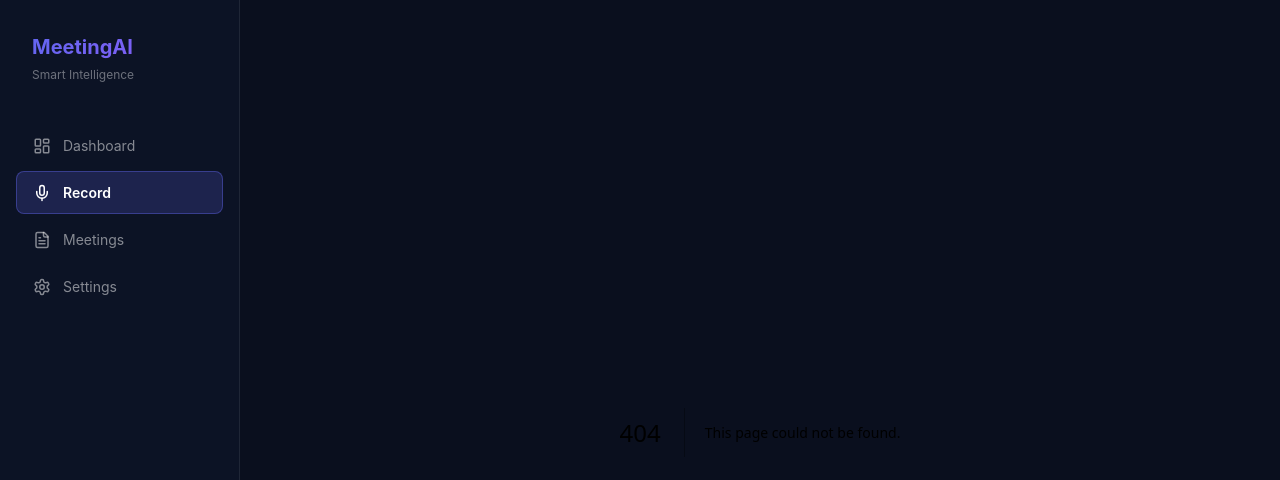
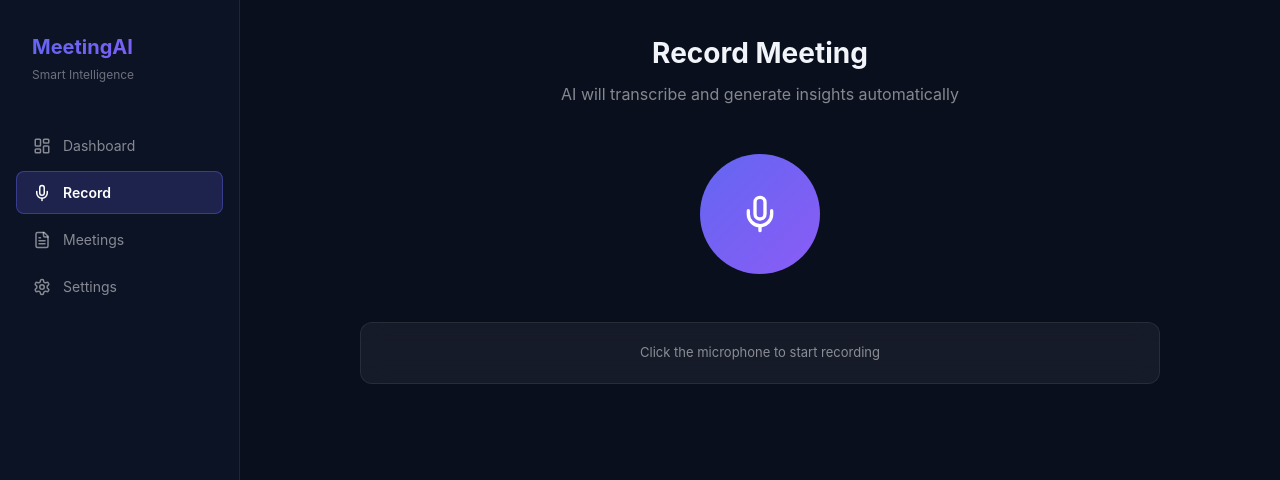
Before and after one commit to Ahmadkhabir/meeting-ai, a Next.js app: page /recording in a window 1280 px wide. Before the commit this address had no page. Shown: the top 480 px of the page. Built offline with nearby package versions, Linux system fonts and the light colour scheme.

Commit message:
Create page.tsx

```diff
--- /dev/null
+++ b/app/recording/page.tsx
@@ -0,0 +1,92 @@
+'use client'
+import { useState, useRef, useEffect } from 'react'
+import { Mic, MicOff, Square, Pause, Play } from 'lucide-react'
+
+export default function Recording() {
+  const [status, setStatus] = useState<'idle'|'recording'|'paused'|'processing'>('idle')
+  const [time, setTime] = useState(0)
+  const intervalRef = useRef<ReturnType<typeof setInterval>|null>(null)
+  const mediaRef = useRef<MediaRecorder|null>(null)
+  const chunksRef = useRef<Blob[]>([])
+
+  useEffect(() => {
+    if (status === 'recording') {
+      intervalRef.current = setInterval(() => setTime(t => t+1), 1000)
+    } else {
+      if (intervalRef.current) clearInterval(intervalRef.current)
+    }
+    return () => { if (intervalRef.current) clearInterval(intervalRef.current) }
+  }, [status])
+
+  const fmt = (s:number) => `${String(Math.floor(s/60)).padStart(2,'0')}:${String(s%60).padStart(2,'0')}`
+
+  async function start() {
+    try {
+      const stream = await navigator.mediaDevices.getUserMedia({audio:true})
+      const mr = new MediaRecorder(stream)
+      mediaRef.current = mr
+      chunksRef.current = []
+      mr.ondataavailable = e => chunksRef.current.push(e.data)
+      mr.start(1000)
+      setStatus('recording')
+      setTime(0)
+    } catch { alert('Microphone access denied') }
+  }
+
+  function pause() {
+    if (mediaRef.current?.state === 'recording') { mediaRef.current.pause(); setStatus('paused') }
+    else if (mediaRef.current?.state === 'paused') { mediaRef.current.resume(); setStatus('recording') }
+  }
+
+  async function stop() {
+    if (!mediaRef.current) return
+    setStatus('processing')
+    mediaRef.current.stop()
+    mediaRef.current.stream.getTracks().forEach(t=>t.stop())
+    setTimeout(() => {
+      alert('Recording saved! In production this would transcribe and generate AI summary.')
+      setStatus('idle')
+      setTime(0)
+    }, 2000)
+  }
+
+  const bars = Array.from({length:20},(_,i)=>i)
+
+  return (
+    <div style={{maxWidth:'800px',margin:'0 auto',textAlign:'center'}}>
+      <h1 style={{fontSize:'28px',fontWeight:'700',color:'#F1F5F9',marginBottom:'8px'}}>Record Meeting</h1>
+      <p style={{color:'rgba(255,255,255,0.5)',marginBottom:'48px'}}>AI will transcribe and generate insights automatically</p>
+
+      <div style={{position:'relative',display:'inline-flex',alignItems:'center',justifyContent:'center',marginBottom:'48px'}}>
+        {status==='recording' && (
+          <>
+            {[1,2,3].map(i=>(
+              <div key={i} style={{position:'absolute',width:`${120+i*60}px`,height:`${120+i*60}px`,borderRadius:'50%',border:'1px solid rgba(99,102,241,0.3)',animation:`ping ${1+i*0.5}s ease-out infinite`,opacity:0.4}} />
+            ))}
+          </>
+        )}
+        <button onClick={status==='idle'?start:stop} style={{width:'120px',height:'120px',borderRadius:'50%',border:'none',cursor:'pointer',display:'flex',alignItems:'center',justifyContent:'center',background:status==='idle'?'linear-gradient(135deg,#6366F1,#8B5CF6)':status==='processing'?'rgba(99,102,241,0.5)':'linear-gradient(135deg,#EF4444,#DC2626)',boxShadow:status==='recording'?'0 0 40px rgba(99,102,241,0.6)':'none',transition:'all 0.3s',fontSize:'40px',color:'#fff'}}>
+          {status==='idle' ? <Mic size={40}/> : status==='processing' ? '...' : <Square size={36}/>}
+        </button>
+      </div>
+
+      {status!=='idle' && (
+        <div style={{marginBottom:'32px'}}>
+          <div style={{fontSize:'48px',fontWeight:'700',fontVariantNumeric:'tabular-nums',color:status==='paused'?'#EAB308':'#F1F5F9',marginBottom:'16px'}}>{fmt(time)}</div>
+          <div style={{display:'flex',alignItems:'flex-end',justifyContent:'center',gap:'3px',height:'40px',marginBottom:'20px'}}>
+            {bars.map(i=>(
+              <div key={i} style={{width:'4px',borderRadius:'2px',background:status==='recording'?'#6366F1':'rgba(99,102,241,0.3)',height:`${status==='recording'?Math.random()*100:20}%`,transition:'height 0.1s',minHeight:'4px'}} />
+            ))}
+          </div>
+          <button onClick={pause} style={{padding:'10px 24px',borderRadius:'8px',background:'rgba(255,255,255,0.08)',border:'1px solid rgba(255,255,255,0.15)',color:'#F1F5F9',cursor:'pointer',display:'inline-flex',alignItems:'center',gap:'8px',fontSize:'14px'}}>
+            {status==='paused'?<><Play size={14}/>Resume</>:<><Pause size={14}/>Pause</>}
+          </button>
+        </div>
+      )}
+
+      <div className="glass" style={{padding:'20px',textAlign:'left'}}>
+        <p style={{fontSize:'13px',color:'rgba(255,255,255,0.5)',textAlign:'center'}}>{status==='idle'?'Click the microphone to start recording':status==='recording'?'Recording in progress — AI will process when you stop':status==='paused'?'Recording paused':'Processing your recording...'}</p>
+      </div>
+    </div>
+  )
+}
```
